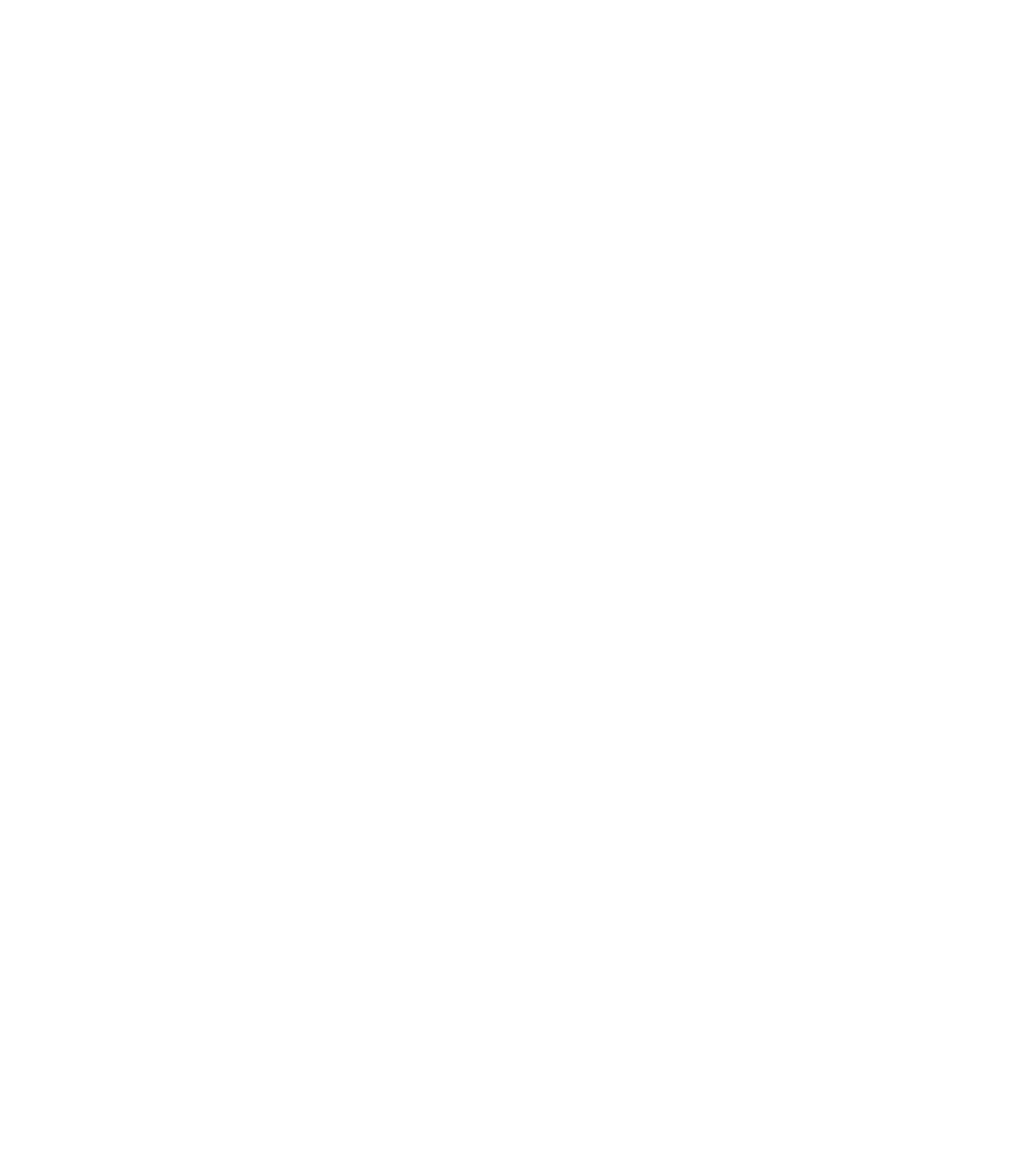
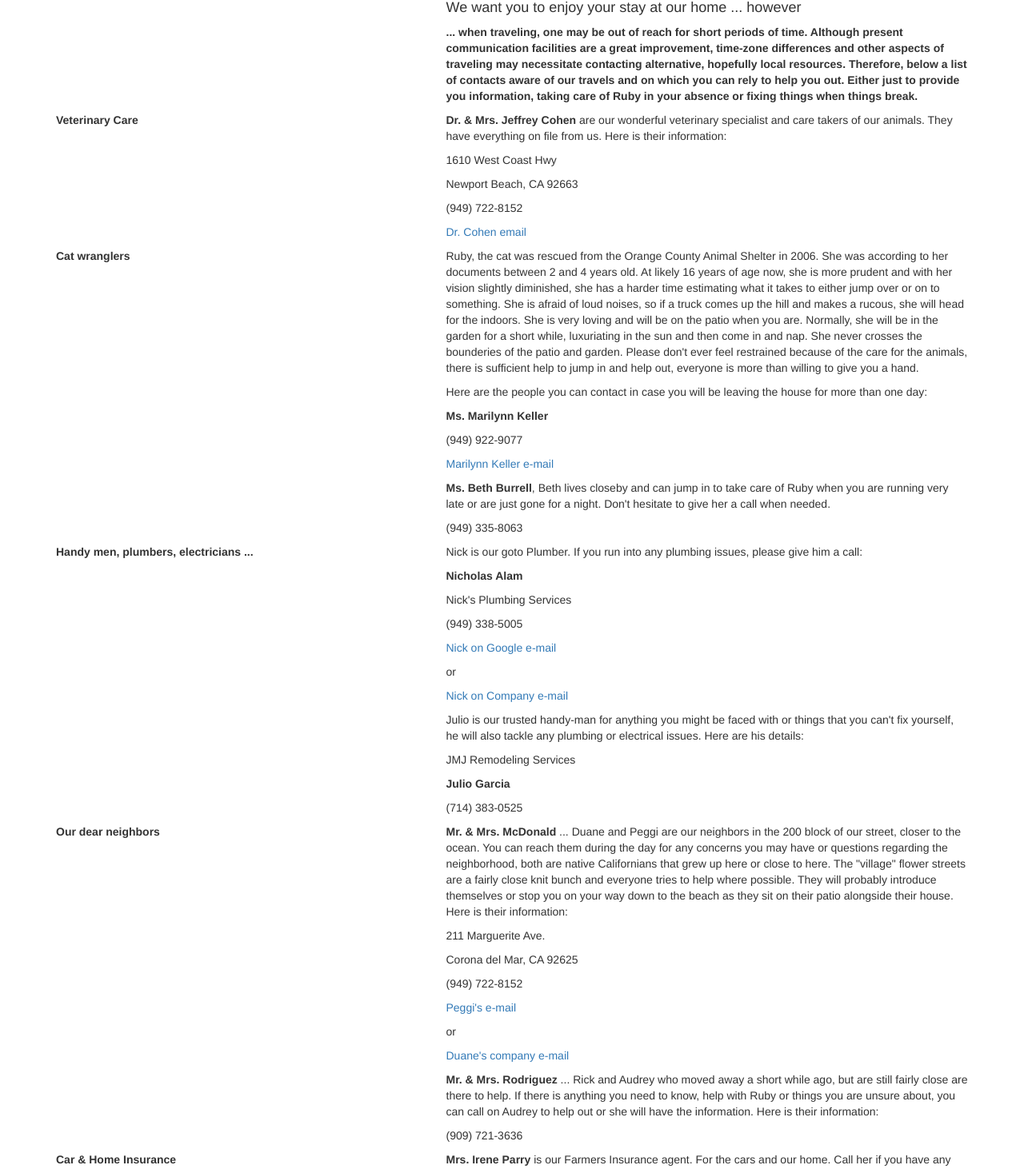
Before and after one commit to rrac/homeguide, a React (Create React App) app: page /pages/contacts in a window 1280 px wide. Shown: the part 94-1556 px from the top of the page at 80% size. Before the commit the page ends 800 px from the top, so only its background shows below. Built offline with nearby package versions, Linux system fonts and the light colour scheme.

Commit message:
Adding contacts page

```diff
--- a/src/app.jsx
+++ b/src/app.jsx
@@ -15,6 +15,7 @@
 import BedroomThree from "./pages/rooms/bedroomthree";
 import BathroomTwo from "./pages/rooms/bathroomtwo";
 import Garage from "./pages/rooms/garage";
+import Contacts from "./pages/contacts";
 
 class App extends Component {
   render() {
@@ -35,6 +36,7 @@
           <Route path="/pages/rooms/bedroomthree" component={BedroomThree} />
           <Route path="/pages/rooms/bathroomtwo" component={BathroomTwo} />
           <Route path="/pages/rooms/garage" component={Garage} />
+          <Route path="/pages/contacts" component={Contacts} />
         </div>
       </Router>
     );
--- a/src/pages/contacts.jsx
+++ b/src/pages/contacts.jsx
@@ -0,0 +1,188 @@
+import React, { Component } from "react";
+import { Grid, Row, Col } from "react-bootstrap";
+
+class Contacts extends Component {
+  render() {
+    return (
+      <Grid>
+        <Row>
+          <Col xs="5" sm="5" />
+          <Col xs="7" sm="7">
+            <h4>We want you to enjoy your stay at our home ... however</h4>
+            <p>
+              <b>
+                ... when traveling, one may be out of reach for short periods of
+                time. Although present communication facilities are a great
+                improvement, time-zone differences and other aspects of
+                traveling may necessitate contacting alternative, hopefully
+                local resources. Therefore, below a list of contacts aware of
+                our travels and on which you can rely to help you out. Either
+                just to provide you information, taking care of
+                Ruby in your absence or fixing things when things break.
+              </b>
+            </p>
+          </Col>
+        </Row>
+        <Row>
+          <Col xs="5" sm="5">
+            <b>Veterinary Care</b>
+          </Col>
+          <Col xs="7" sm="7">
+            <p>
+              <b>Dr. & Mrs. Jeffrey Cohen</b> are our wonderful veterinary
+              specialist and care takers of our animals. They have everything on
+              file from us. Here is their information:
+            </p>
+            <p>1610 West Coast Hwy</p>
+            <p>Newport Beach, CA 92663</p>
+            <p>(949) 722-8152</p>
+            <p>
+              <a href="mailto:newportvet@aol.com">Dr. Cohen email</a>
+            </p>
+          </Col>
+        </Row>
+        <Row>
+          <Col xs="5" sm="5">
+            <p>
+              <b>Cat wranglers</b>
+            </p>
+          </Col>
+          <Col xs="7" sm="7">
+            <p>
+              Ruby, the cat was rescued from the Orange County Animal Shelter in
+              2006. She was according to her documents between 2 and 4 years
+              old. At likely 16 years of age now, she is more prudent and with
+              her vision slightly diminished, she has a harder time estimating
+              what it takes to either jump over or on to something. She is
+              afraid of loud noises, so if a truck comes up the hill and makes a
+              rucous, she will head for the indoors. She is very loving and will
+              be on the patio when you are. Normally, she will be in the garden
+              for a short while, luxuriating in the sun and then come in and
+              nap. She never crosses the bounderies of the patio and garden.
+              Please don't ever feel restrained because of the care for the
+              animals, there is sufficient help to jump in and help out,
+              everyone is more than willing to give you a hand.
+            </p>
+            Here are the people you can contact in case you will be leaving the
+            house for more than one day:
+            <p />
+            <p>
+              <b>Ms. Marilynn Keller</b>
+            </p>
+            <p>(949) 922-9077</p>
+            <p>
+              <a href="mailto:kellerma@att.net">Marilynn Keller e-mail</a>
+            </p>
+            <p />
+            <p>
+              <b>Ms. Beth Burrell</b>, Beth lives closeby and can jump in to
+              take care of Ruby when you are running very late or are just gone
+              for a night. Don't hesitate to give her a call when needed.
+            </p>
+            <p>(949) 335-8063</p>
+          </Col>
+        </Row>
+        <Row>
+          <Col xs="5" sm="5">
+            <b>Handy men, plumbers, electricians ...</b>
+          </Col>
+          <Col xs="7" sm="7">
+            <p>
+              Nick is our goto Plumber. If you run into any plumbing issues,
+              please give him a call:
+            </p>
+            <p>
+              <b>Nicholas Alam</b>
+            </p>
+            <p>Nick's Plumbing Services</p>
+            <p>(949) 338-5005</p>
+            <p>
+              <a href="mailto:nickalam@gmail.com">Nick on Google e-mail</a>
+            </p>
+            <p>or</p>
+            <p>
+              <a href="mailto:nick@nicksplumbingservice.com">
+                Nick on Company e-mail
+              </a>
+            </p>
+            <p>
+              Julio is our trusted handy-man for anything you might be faced
+              with or things that you can't fix yourself, he will also tackle
+              any plumbing or electrical issues. Here are his details:
+            </p>
+            <p>JMJ Remodeling Services</p>
+            <p>
+              <b>Julio Garcia</b>
+            </p>
+            <p>(714) 383-0525</p>
+          </Col>
+        </Row>
+        <Row>
+          <Col xs="5" sm="5">
+            <p>
+              <b>Our dear neighbors</b>
+            </p>
+          </Col>
+          <Col xs="7" sm="7">
+            <p>
+              <b>Mr. & Mrs. McDonald</b> ... Duane and Peggi are our neighbors
+              in the 200 block of our street, closer to the ocean. You can reach
+              them during the day for any concerns you may have or questions
+              regarding the neighborhood, both are native Californians that grew
+              up here or close to here. The "village" flower streets are a
+              fairly close knit bunch and everyone tries to help where possible.
+              They will probably introduce themselves or stop you on your way
+              down to the beach as they sit on their patio alongside their
+              house. Here is their information:
+            </p>
+            <p>211 Marguerite Ave.</p>
+            <p>Corona del Mar, CA 92625</p>
+            <p>(949) 722-8152</p>
+            <p>
+              <a href="mailto:peggimc@gmail.com">Peggi's e-mail</a>
+            </p>
+            <p>or</p>
+            <p>
+              <a href="mailto:mcdonaldgc@gmail.com">Duane's company e-mail</a>
+            </p>
+          </Col>
+        </Row>
+        <Row>
+          <Col xs="5" sm="5">
+            <p />
+          </Col>
+          <Col xs="7" sm="7">
+            <p>
+              <b>Mr. & Mrs. Rodriguez</b> ... Rick and Audrey who moved away a
+              short while ago, but are still fairly close are there to help. If
+              there is anything you need to know, help with Ruby or things you
+              are unsure about, you can call on Audrey to help out or she will
+              have the information. Here is their information:
+            </p>
+            <p>(909) 721-3636</p>
+          </Col>
+        </Row>
+        <Row>
+          <Col xs="5" sm="5">
+            <b>Car & Home Insurance</b>
+          </Col>
+          <Col xs="7" sm="7">
+            <p>
+              <b>Mrs. Irene Parry</b> is our Farmers Insurance agent. For the
+              cars and our home. Call her if you have any questions regarding
+              insurance issues. Here is her information:
+            </p>
+            <p>6B Liberty, Suit 150</p>
+            <p>Aliso Viejo, CA 92656</p>
+            <p>(949) 305-7373</p>
+            <p>
+              <a href="mailto:iparry@farmersagent.com">Irene Parry email</a>
+            </p>
+          </Col>
+        </Row>
+      </Grid>
+    );
+  }
+}
+
+export default Contacts;
```
